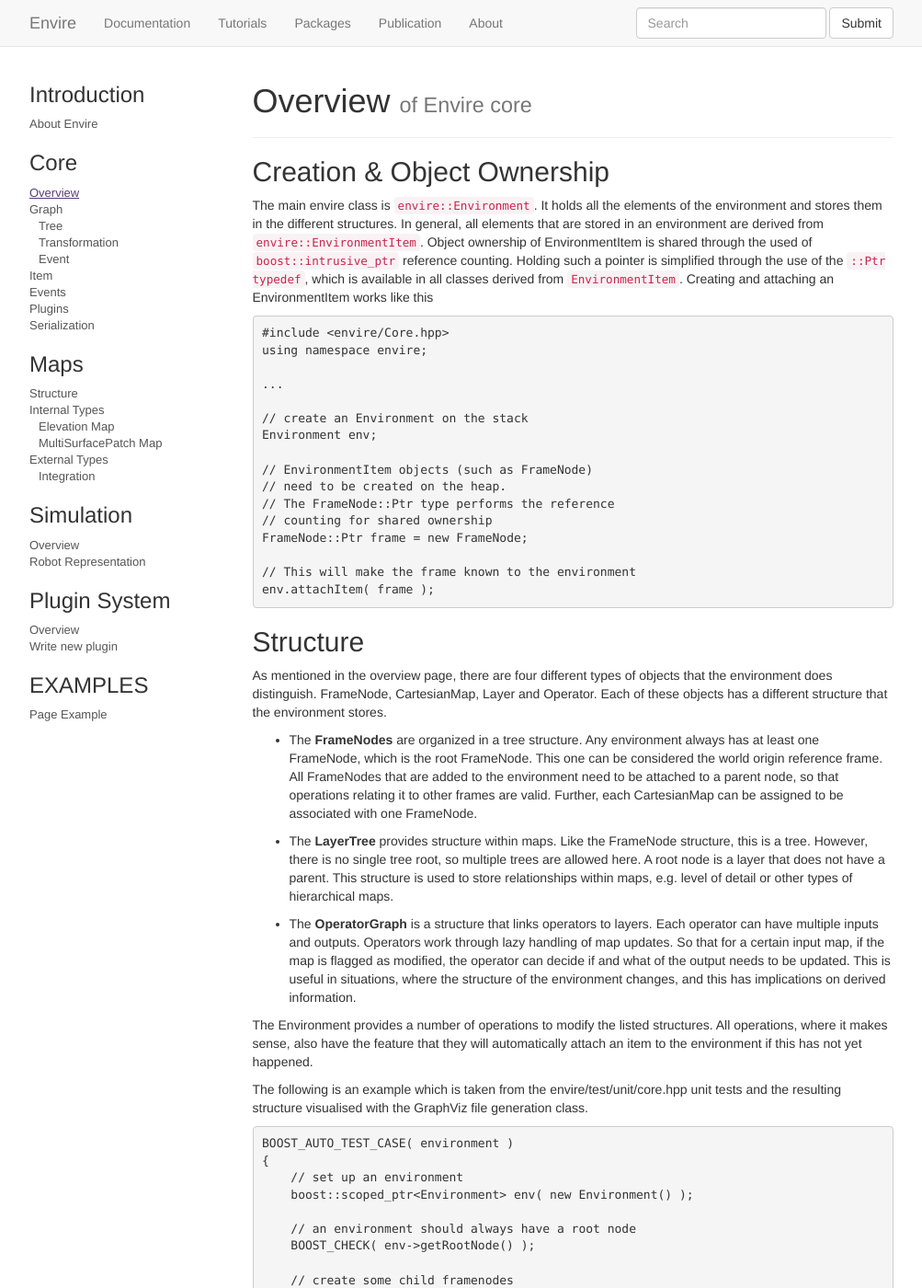
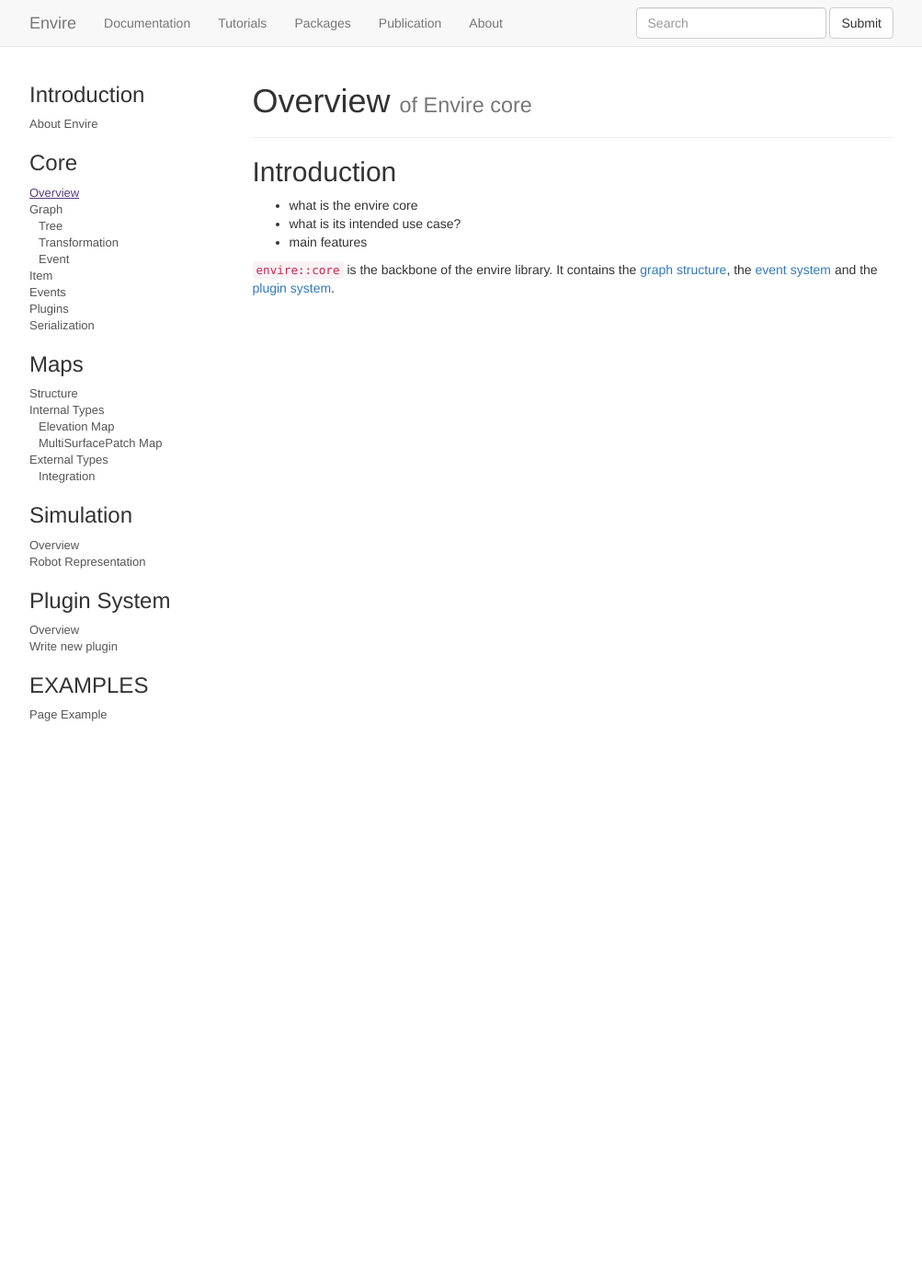
Before and after one commit to envire/envire.github.io, a Jekyll site: the page built from docs/core_overview.md, in a window 1280 px wide and 1400 px high. Shown: the whole window at 92% size, without its empty margins (138-1141 px from the left). Built offline with Jekyll 4.4.1, drawn with Linux system fonts in a browser that asks for light colours; nearby versions of some CDN libraries; some of the changed text lies outside the part shown.

Commit message:
started writing the core overview

````diff
--- a/docs/core_overview.md
+++ b/docs/core_overview.md
@@ -4,116 +4,9 @@ title: Overview
 subtitle: of Envire core
 ---
 
-## Creation & Object Ownership
+## Introduction
+* what is the envire core
+* what is its intended use case?
+* main features
 
-The main envire class is `envire::Environment`. It holds all the elements of the environment and stores them in the different structures. In general, all elements that are stored in an environment are derived from `envire::EnvironmentItem`. Object ownership of EnvironmentItem is shared through the used of `boost::intrusive_ptr` reference counting. Holding such a pointer is simplified through the use of the `::Ptr typedef`, which is available in all classes derived from `EnvironmentItem`. Creating and attaching an EnvironmentItem works like this
-
-```js
-#include <envire/Core.hpp>
-using namespace envire;
-
-...
-
-// create an Environment on the stack
-Environment env;
-
-// EnvironmentItem objects (such as FrameNode)
-// need to be created on the heap.
-// The FrameNode::Ptr type performs the reference
-// counting for shared ownership
-FrameNode::Ptr frame = new FrameNode;
-
-// This will make the frame known to the environment
-env.attachItem( frame );
-```
-
-## Structure
-
-As mentioned in the overview page, there are four different types of objects that the environment does distinguish. FrameNode, CartesianMap, Layer and Operator. Each of these objects has a different structure that the environment stores.
-
-* The **FrameNodes** are organized in a tree structure. Any environment always has at least one FrameNode, which is the root FrameNode. This one can be considered the world origin reference frame. All FrameNodes that are added to the environment need to be attached to a parent node, so that operations relating it to other frames are valid. Further, each CartesianMap can be assigned to be associated with one FrameNode.
-
-* The **LayerTree** provides structure within maps. Like the FrameNode structure, this is a tree. However, there is no single tree root, so multiple trees are allowed here. A root node is a layer that does not have a parent. This structure is used to store relationships within maps, e.g. level of detail or other types of hierarchical maps.
-
-* The **OperatorGraph** is a structure that links operators to layers. Each operator can have multiple inputs and outputs. Operators work through lazy handling of map updates. So that for a certain input map, if the map is flagged as modified, the operator can decide if and what of the output needs to be updated. This is useful in situations, where the structure of the environment changes, and this has implications on derived information.
-
-The Environment provides a number of operations to modify the listed structures. All operations, where it makes sense, also have the feature that they will automatically attach an item to the environment if this has not yet happened.
-
-The following is an example which is taken from the envire/test/unit/core.hpp unit tests and the resulting structure visualised with the GraphViz file generation class.
-
-```js
-BOOST_AUTO_TEST_CASE( environment )
-{
-    // set up an environment
-    boost::scoped_ptr<Environment> env( new Environment() );
-
-    // an environment should always have a root node
-    BOOST_CHECK( env->getRootNode() );
-
-    // create some child framenodes
-    FrameNode *fn1, *fn2, *fn3;
-    fn1 = new FrameNode();
-    fn1->setTransform(
-            Eigen::Affine3d(
-                Eigen::Translation3d( 0.0, 0.0, 0.5 )) );
-    fn2 = new FrameNode();
-    fn2->setTransform(
-            Eigen::Affine3d(
-                Eigen::Quaterniond(0.0, 1.0, 0.0, 0.0 )));
-    fn3 = new FrameNode();
-    fn3->setTransform(
-            Eigen::Affine3d(
-                Eigen::Translation3d(0.0, 1.0, 0.0)));
-
-    // attach explicitely
-    env->attachItem( fn1 );
-    env->addChild( env->getRootNode(), fn1 );
-
-    // implicit attachment
-    env->addChild( fn1, fn2 );
-
-    // setup the rest of the framenodes
-    env->addChild( env->getRootNode(), fn3 );
-
-    // perform a relative transformation
-    FrameNode::TransformType rt1 =
-        env->relativeTransform(fn2, fn1);
-
-    FrameNode::TransformType rt2 =
-        env->relativeTransform(fn2, fn3);
-
-    // now do the same for layers
-    Layer *l1, *l2, *l3;
-    l1 = new DummyLayer();
-    l2 = new DummyLayer();
-    l3 = new DummyLayer();
-
-    env->attachItem( l1 );
-    env->addChild( l1, l2 );
-    env->attachItem(l3);
-
-    // CartesianMaps should work the same
-    CartesianMap *m1, *m2;
-    m1 = new DummyCartesianMap();
-    m2 = new DummyCartesianMap();
-
-    env->attachItem( m1 );
-    env->attachItem( m2 );
-
-    env->setFrameNode( m1, fn1 );
-    env->setFrameNode( m2, fn1 );
-
-    // now to operators
-    Operator *o1;
-    o1 = new DummyOperator();
-    env->attachItem( o1 );
-
-    env->addInput( o1, m1 );
-    env->addInput( o1, m2 );
-    env->addOutput( o1, l2 );
-
-    GraphViz gv;
-    gv.writeToFile( env.get(), "build/test/env.dot" );
-}
-
-```
+`envire::core` is the backbone of the envire library. It contains the [graph structure](core_graph.md), the [event system](core_events.md) and the [plugin system](core_plugins.md).
````
Also changed, not shown: docs/intro_about_envire.md (+1 -1 lines), docs/core_events.md (added), docs/core_plugins.md (added).
